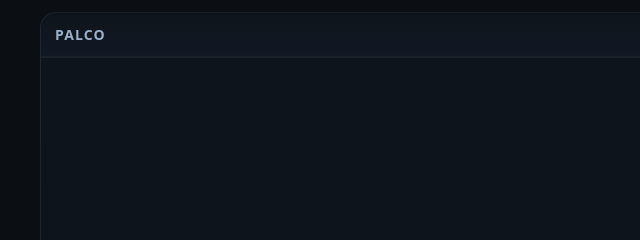
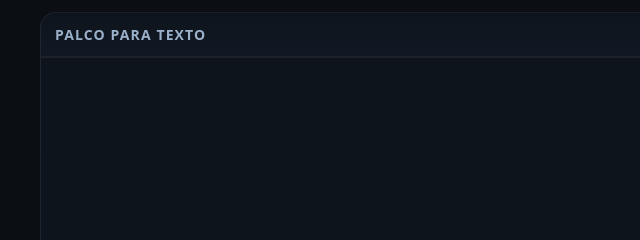
Before and after one commit to murilofreire777/superprompt, a plain HTML site: page index.html in a window 1280 px wide. Shown: the top 240 px of the page, 0-640 px from the left. Drawn offline with Linux system fonts and the light colour scheme.

Commit message:
Alterado para teste

```diff
--- a/index.html
+++ b/index.html
@@ -132,7 +132,7 @@
   <section class="stage-section">
     <div class="container">
       <div class="stage-panel">
-        <h2>Palco</h2>
+        <h2>Palco para Texto</h2>
         <div class="stage-wrap">
           <div id="stage" class="noguide" role="region" aria-label="Área de rolagem do teleprompter">
             <div id="scrollText">
```
